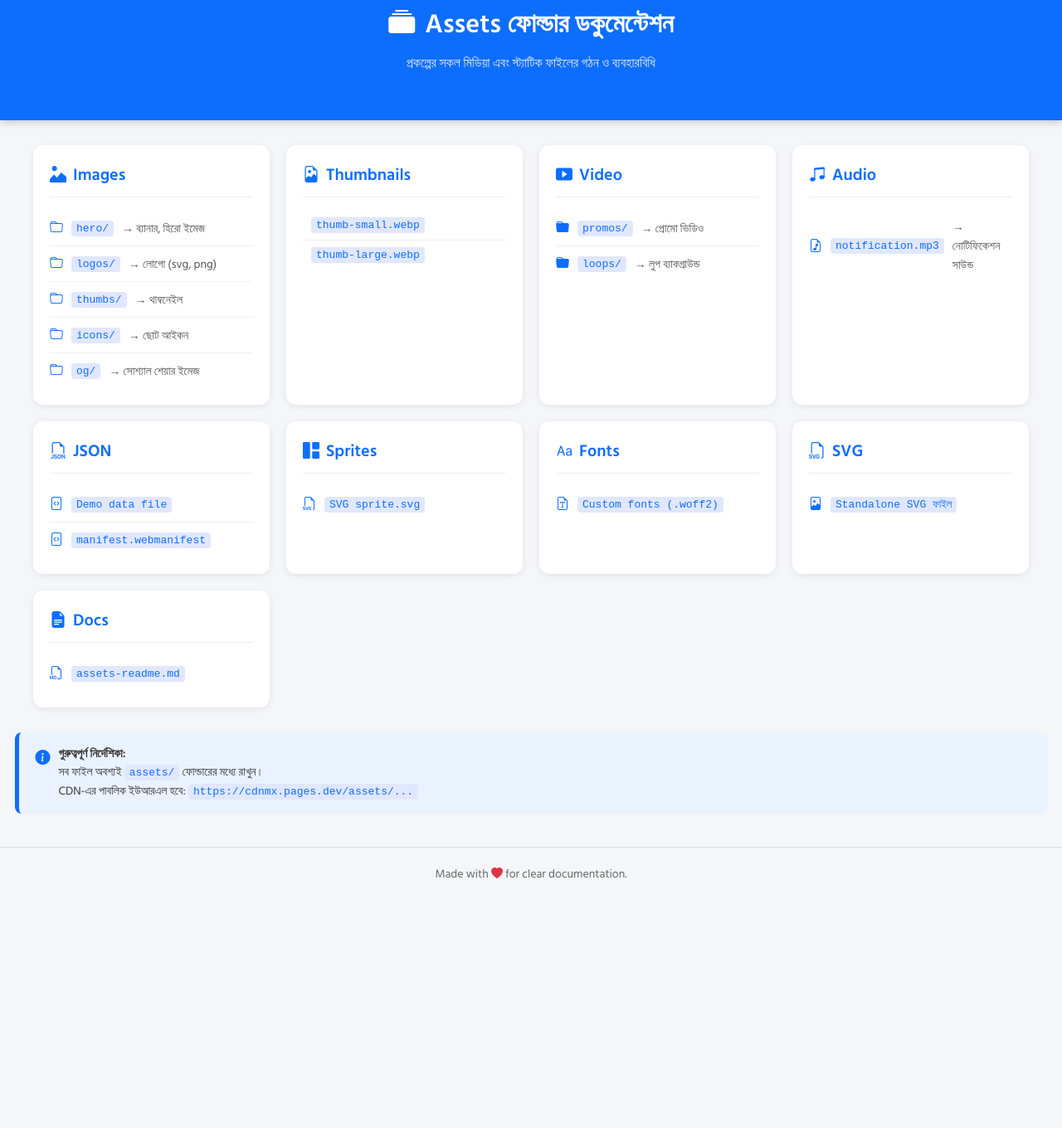
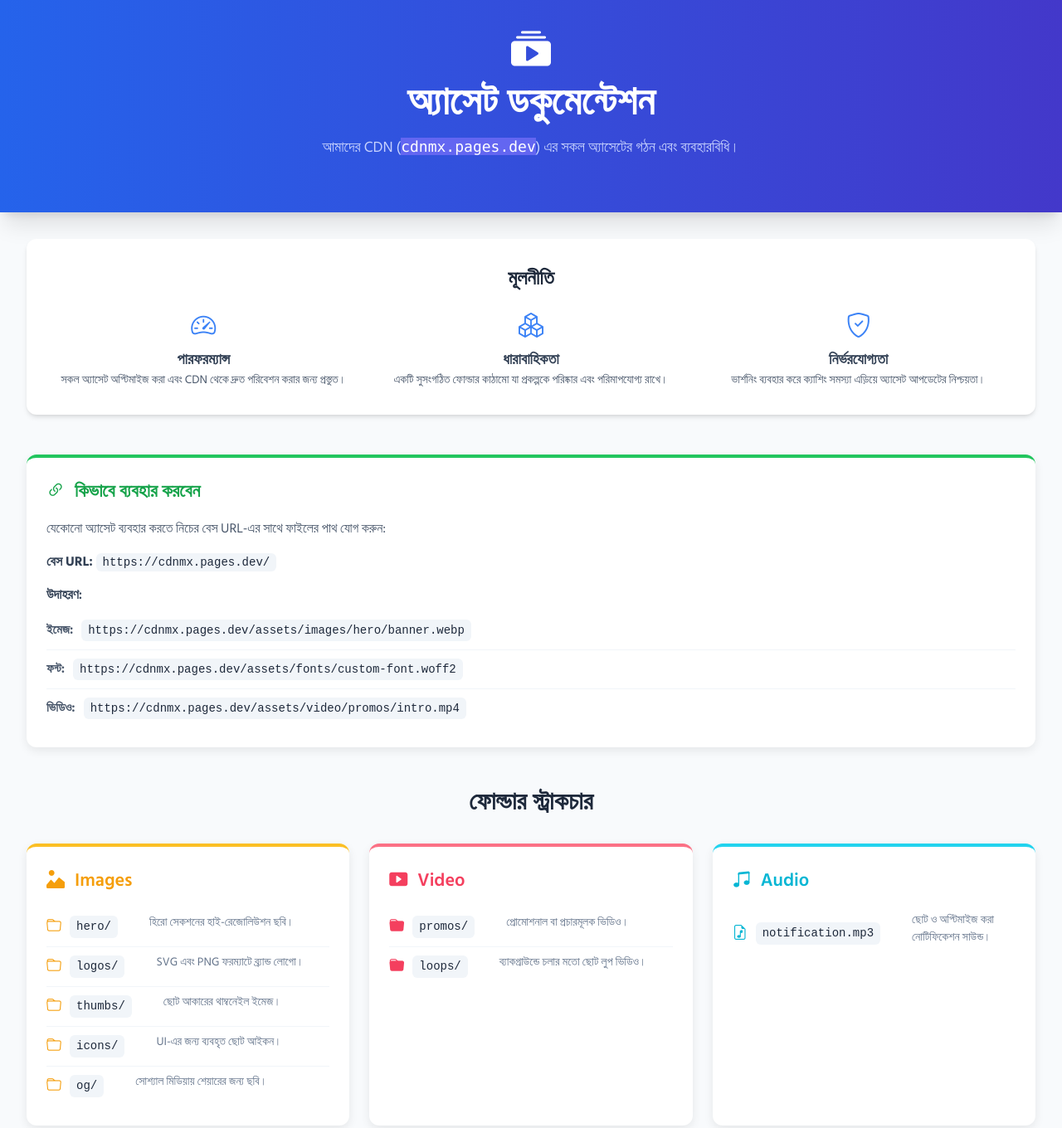
Before and after one commit to mdmubarokhosin/CDNMX, a plain HTML site: page index.html in a window 1280 px wide. Shown: the part 37-1397 px from the top of the page at 83% size. Before the commit the page ends 1122 px from the top, so only its background shows below. Drawn offline with nearby package versions, Linux system fonts and the light colour scheme.

Commit message:
Update index.html

```diff
--- a/index.html
+++ b/index.html
@@ -3,254 +3,203 @@
 <head>
   <meta charset="UTF-8"/>
   <meta name="viewport" content="width=device-width, initial-scale=1.0"/>
-  <title>Assets ফোল্ডার ডকুমেন্টেশন</title>
+  <title>প্রকল্পের অ্যাসেট ডকুমেন্টেশন</title>
+
+  <!-- Tailwind CSS (for utility classes like gradients) -->
+  <script src="https://cdn.tailwindcss.com"></script>
 
   <!-- Bootstrap Icons CDN -->
   <link href="https://cdn.jsdelivr.net/npm/bootstrap-icons@1.11.3/font/bootstrap-icons.css" rel="stylesheet">
 
-  <!-- Google Fonts (Optional, for better Bengali rendering) -->
+  <!-- Google Fonts for Bengali -->
   <link rel="preconnect" href="https://fonts.googleapis.com">
   <link rel="preconnect" href="https://fonts.gstatic.com" crossorigin>
-  <link href="https://fonts.googleapis.com/css2?family=Hind+Siliguri:wght@400;500;600&display=swap" rel="stylesheet">
+  <link href="https://fonts.googleapis.com/css2?family=Hind+Siliguri:wght@400;500;600;700&display=swap" rel="stylesheet">
 
   <style>
     body {
       font-family: "Hind Siliguri", "Segoe UI", Arial, sans-serif;
-      background: #f4f6f9;
-      margin: 0;
-      padding: 0;
-      color: #333;
+      background-color: #f8fafc;
+      color: #334155;
     }
-    header {
-      background: #0d6efd;
-      color: #fff;
-      padding: 40px 20px;
-      text-align: center;
-      box-shadow: 0 2px 10px rgba(0,0,0,0.2);
+
+    /* Custom Styles for a Polished Look */
+    .card {
+      background: #ffffff;
+      border-radius: 12px;
+      padding: 24px;
+      box-shadow: 0 4px 12px rgba(0,0,0,0.08);
+      transition: transform 0.3s ease, box-shadow 0.3s ease;
+      border-top: 4px solid;
     }
-    header h1 {
-      margin: 0;
-      font-size: 32px;
+    .card:hover {
+      transform: translateY(-5px);
+      box-shadow: 0 8px 20px rgba(0,0,0,0.12);
+    }
+    .card-header {
+      font-size: 22px;
       font-weight: 600;
       display: flex;
       align-items: center;
-      justify-content: center;
       gap: 12px;
+      margin-bottom: 16px;
     }
-    header p {
-      margin-top: 8px;
-      font-size: 16px;
-      color: #e0e7ff;
-    }
-
-    main {
-      max-width: 1200px;
-      margin: 30px auto;
-      padding: 0 20px;
-      display: grid;
-      grid-template-columns: repeat(auto-fit, minmax(280px, 1fr));
-      gap: 20px;
-    }
-
-    section {
-      background: #fff;
-      border-radius: 12px;
-      padding: 20px;
-      box-shadow: 0 2px 8px rgba(0,0,0,0.08);
-      transition: transform 0.2s, box-shadow 0.2s;
-    }
-    section:hover {
-      transform: translateY(-4px);
-      box-shadow: 0 6px 14px rgba(0,0,0,0.12);
-    }
-
-    section h2 {
-      font-size: 20px;
-      font-weight: 600;
-      color: #0d6efd;
-      margin-top: 0;
-      margin-bottom: 16px;
-      display: flex;
-      align-items: center;
-      gap: 8px;
-      border-bottom: 1px solid #eee;
-      padding-bottom: 10px;
-    }
-
-    ul {
-      list-style: none;
-      padding: 0;
-      margin: 0;
-    }
-    ul li {
-      font-size: 14px;
-      padding: 8px 0;
+    .card ul { list-style: none; padding: 0; margin: 0; }
+    .card li {
       display: flex;
       align-items: center;
       gap: 10px;
-      border-bottom: 1px solid #f0f0f0;
-      color: #555;
+      padding: 10px 0;
+      font-size: 15px;
+      color: #475569;
+      border-bottom: 1px solid #f1f5f9;
     }
-    ul li:last-child {
-      border-bottom: none;
-    }
-    ul li i {
-      color: #0d6efd;
-      font-size: 16px;
-      flex-shrink: 0;
-    }
-
-    .note {
-      max-width: 1200px;
-      margin: 20px auto;
-      padding: 15px 20px;
-      background: #eaf2ff;
-      border-left: 5px solid #0d6efd;
-      border-radius: 8px;
+    .card li:last-child { border-bottom: none; }
+    .card li i { font-size: 18px; flex-shrink: 0; }
+    .card code {
+      background-color: #f1f5f9;
+      padding: 3px 8px;
+      border-radius: 6px;
+      font-family: monospace;
       font-size: 14px;
-      line-height: 1.6;
-      display: flex;
-      gap: 10px;
-      align-items: flex-start;
-    }
-    .note i {
-      font-size: 18px;
-      color: #0d6efd;
-      margin-top: 3px;
-    }
-    code {
-      background: #e0e7ff;
-      padding: 2px 6px;
-      border-radius: 4px;
-      font-family: monospace;
-      font-size: 13px;
-      color: #0d6efd;
+      color: #1e293b;
       font-weight: 500;
     }
-
-    footer {
-      text-align: center;
-      padding: 20px;
+    .description {
+        color: #64748b;
         font-size: 14px;
-      color: #666;
-      margin-top: 40px;
-      border-top: 1px solid #e0e0e0;
+        margin-left: 28px; /* Aligns with text after icon */
+        margin-top: -6px;
+        margin-bottom: 6px;
     }
-    footer i {
-      color: #dc3545; /* Heart icon color */
-    }
-
-    /* Responsive tweaks */
-    @media (max-width: 600px) {
-      header h1 {
-        font-size: 24px;
-      }
-      section h2 {
-        font-size: 18px;
-      }
-    }
+    .hero-icon { font-size: 48px; }
   </style>
 </head>
 <body>
 
-  <header>
-    <h1><i class="bi bi-collection-fill"></i> Assets ফোল্ডার ডকুমেন্টেশন</h1>
-    <p>প্রকল্পের সকল মিডিয়া এবং স্ট্যাটিক ফাইলের গঠন ও ব্যবহারবিধি</p>
+  <!-- Header / Hero Section -->
+  <header class="bg-gradient-to-r from-blue-600 to-indigo-700 text-white text-center py-16 px-4 shadow-xl">
+    <div class="max-w-4xl mx-auto">
+      <i class="bi bi-collection-play-fill hero-icon mb-4"></i>
+      <h1 class="text-4xl md:text-5xl font-bold">অ্যাসেট ডকুমেন্টেশন</h1>
+      <p class="mt-4 text-lg text-indigo-200">আমাদের CDN (<code class="text-white bg-indigo-500">cdnmx.pages.dev</code>) এর সকল অ্যাসেটের গঠন এবং ব্যবহারবিধি।</p>
+    </div>
   </header>
 
-  <main>
-    <!-- Images -->
-    <section>
-      <h2><i class="bi bi-image-alt"></i> Images</h2>
-      <ul>
-        <li><i class="bi bi-folder"></i> <code>hero/</code> → ব্যানার, হিরো ইমেজ</li>
-        <li><i class="bi bi-folder"></i> <code>logos/</code> → লোগো (svg, png)</li>
-        <li><i class="bi bi-folder"></i> <code>thumbs/</code> → থাম্বনেইল</li>
-        <li><i class="bi bi-folder"></i> <code>icons/</code> → ছোট আইকন</li>
-        <li><i class="bi bi-folder"></i> <code>og/</code> → সোশ্যাল শেয়ার ইমেজ</li>
-      </ul>
+  <main class="max-w-7xl mx-auto p-4 md:p-8">
+
+    <!-- Core Principles Section -->
+    <section class="mb-12 bg-white p-8 rounded-xl shadow-md">
+        <h2 class="text-2xl font-bold text-center text-slate-800 mb-6">মূলনীতি</h2>
+        <div class="grid grid-cols-1 md:grid-cols-3 gap-8 text-center">
+            <div class="flex flex-col items-center">
+                <i class="bi bi-speedometer2 text-3xl text-blue-500 mb-2"></i>
+                <h3 class="font-semibold text-lg">পারফরম্যান্স</h3>
+                <p class="text-slate-600 text-sm">সকল অ্যাসেট অপ্টিমাইজ করা এবং CDN থেকে দ্রুত পরিবেশন করার জন্য প্রস্তুত।</p>
+            </div>
+            <div class="flex flex-col items-center">
+                <i class="bi bi-boxes text-3xl text-blue-500 mb-2"></i>
+                <h3 class="font-semibold text-lg">ধারাবাহিকতা</h3>
+                <p class="text-slate-600 text-sm">একটি সুসংগঠিত ফোল্ডার কাঠামো যা প্রকল্পকে পরিষ্কার এবং পরিমাপযোগ্য রাখে।</p>
+            </div>
+            <div class="flex flex-col items-center">
+                <i class="bi bi-shield-check text-3xl text-blue-500 mb-2"></i>
+                <h3 class="font-semibold text-lg">নির্ভরযোগ্যতা</h3>
+                <p class="text-slate-600 text-sm">ভার্শনিং ব্যবহার করে ক্যাশিং সমস্যা এড়িয়ে অ্যাসেট আপডেটের নিশ্চয়তা।</p>
+            </div>
+        </div>
     </section>
 
-    <!-- Thumbnails -->
-    <section>
-      <h2><i class="bi bi-file-earmark-image"></i> Thumbnails</h2>
-      <ul>
-        <li><i class="bi bi-filetype-webp"></i> <code>thumb-small.webp</code></li>
-        <li><i class="bi bi-filetype-webp"></i> <code>thumb-large.webp</code></li>
+    <!-- How to Use Section -->
+    <section class="mb-12">
+        <div class="card border-green-500">
+            <h2 class="card-header text-green-600"><i class="bi bi-link-45deg"></i> কিভাবে ব্যবহার করবেন</h2>
+            <p class="text-slate-600 mb-4">যেকোনো অ্যাসেট ব্যবহার করতে নিচের বেস URL-এর সাথে ফাইলের পাথ যোগ করুন:</p>
+            <p class="mb-2"><strong>বেস URL:</strong> <code>https://cdnmx.pages.dev/</code></p>
+            <h4 class="font-semibold mt-4 mb-2">উদাহরণ:</h4>
+            <ul class="text-sm">
+                <li><strong>ইমেজ:</strong> <code>https://cdnmx.pages.dev/assets/images/hero/banner.webp</code></li>
+                <li><strong>ফন্ট:</strong> <code>https://cdnmx.pages.dev/assets/fonts/custom-font.woff2</code></li>
+                <li><strong>ভিডিও:</strong> <code>https://cdnmx.pages.dev/assets/video/promos/intro.mp4</code></li>
             </ul>
+        </div>
     </section>
 
-    <!-- Video -->
-    <section>
-      <h2><i class="bi bi-play-btn-fill"></i> Video</h2>
+    <!-- Asset Folder Structure -->
+    <h2 class="text-3xl font-bold text-center text-slate-800 mb-8">ফোল্ডার স্ট্রাকচার</h2>
+    <div class="grid grid-cols-1 md:grid-cols-2 lg:grid-cols-3 gap-6">
+
+        <div class="card border-amber-400">
+            <h2 class="card-header text-amber-500"><i class="bi bi-image-alt"></i> Images</h2>
             <ul>
-        <li><i class="bi bi-folder-fill"></i> <code>promos/</code> → প্রোমো ভিডিও</li>
-        <li><i class="bi bi-folder-fill"></i> <code>loops/</code> → লুপ ব্যাকগ্রাউন্ড</li>
+                <li><i class="bi bi-folder text-amber-500"></i> <code>hero/</code><p class="description">হিরো সেকশনের হাই-রেজোলিউশন ছবি।</p></li>
+                <li><i class="bi bi-folder text-amber-500"></i> <code>logos/</code><p class="description">SVG এবং PNG ফরম্যাটে ব্র্যান্ড লোগো।</p></li>
+                <li><i class="bi bi-folder text-amber-500"></i> <code>thumbs/</code><p class="description">ছোট আকারের থাম্বনেইল ইমেজ।</p></li>
+                <li><i class="bi bi-folder text-amber-500"></i> <code>icons/</code><p class="description">UI-এর জন্য ব্যবহৃত ছোট আইকন।</p></li>
+                <li><i class="bi bi-folder text-amber-500"></i> <code>og/</code><p class="description">সোশ্যাল মিডিয়ায় শেয়ারের জন্য ছবি।</p></li>
             </ul>
-    </section>
+        </div>
 
-    <!-- Audio -->
-    <section>
-      <h2><i class="bi bi-music-note-beamed"></i> Audio</h2>
+        <div class="card border-rose-400">
+            <h2 class="card-header text-rose-500"><i class="bi bi-play-btn-fill"></i> Video</h2>
             <ul>
-        <li><i class="bi bi-file-earmark-music"></i> <code>notification.mp3</code> → নোটিফিকেশন সাউন্ড</li>
+                <li><i class="bi bi-folder-fill text-rose-500"></i> <code>promos/</code><p class="description">প্রোমোশনাল বা প্রচারমূলক ভিডিও।</p></li>
+                <li><i class="bi bi-folder-fill text-rose-500"></i> <code>loops/</code><p class="description">ব্যাকগ্রাউন্ডে চলার মতো ছোট লুপ ভিডিও।</p></li>
             </ul>
-    </section>
+        </div>
 
-    <!-- JSON -->
-    <section>
-      <h2><i class="bi bi-filetype-json"></i> JSON</h2>
+        <div class="card border-cyan-400">
+            <h2 class="card-header text-cyan-500"><i class="bi bi-music-note-beamed"></i> Audio</h2>
             <ul>
-        <li><i class="bi bi-file-code"></i> <code>Demo data file</code></li>
-        <li><i class="bi bi-file-code"></i> <code>manifest.webmanifest</code></li>
+                <li><i class="bi bi-file-earmark-music text-cyan-500"></i> <code>notification.mp3</code><p class="description">ছোট ও অপ্টিমাইজ করা নোটিফিকেশন সাউন্ড।</p></li>
             </ul>
-    </section>
+        </div>
 
-    <!-- Sprites -->
-    <section>
-      <h2><i class="bi bi-grid-1x2-fill"></i> Sprites</h2>
+        <div class="card border-teal-400">
+            <h2 class="card-header text-teal-500"><i class="bi bi-file-earmark-image"></i> Thumbnails</h2>
             <ul>
-        <li><i class="bi bi-filetype-svg"></i> <code>SVG sprite.svg</code></li>
+                 <li><i class="bi bi-filetype-webp text-teal-500"></i> <code>thumb-small.webp</code><p class="description">ছোট স্ক্রিনের জন্য দ্রুত লোডিং থাম্বনেইল।</p></li>
+                 <li><i class="bi bi-filetype-webp text-teal-500"></i> <code>thumb-large.webp</code><p class="description">বড় স্ক্রিনের জন্য হাই-কোয়ালিটি থাম্বনেইল।</p></li>
             </ul>
-    </section>
+        </div>
 
-    <!-- Fonts -->
-    <section>
-      <h2><i class="bi bi-type"></i> Fonts</h2>
+        <div class="card border-indigo-400">
+            <h2 class="card-header text-indigo-500"><i class="bi bi-filetype-json"></i> JSON</h2>
             <ul>
-        <li><i class="bi bi-file-earmark-font"></i> <code>Custom fonts (.woff2)</code></li>
+                <li><i class="bi bi-file-code text-indigo-500"></i> <code>Demo data file</code><p class="description">প্রকল্পের ডেমো বা প্রাথমিক ডেটা।</p></li>
+                <li><i class="bi bi-file-code text-indigo-500"></i> <code>manifest.webmanifest</code><p class="description">PWA (Progressive Web App) ম্যানিফেস্ট।</p></li>
             </ul>
-    </section>
+        </div>
 
-    <!-- Standalone SVG -->
-    <section>
-      <h2><i class="bi bi-filetype-svg"></i> SVG</h2>
+        <div class="card border-violet-400">
+            <h2 class="card-header text-violet-500"><i class="bi bi-type"></i> অন্যান্য ফাইল</h2>
             <ul>
-        <li><i class="bi bi-file-image"></i> <code>Standalone SVG ফাইল</code></li>
+                <li><i class="bi bi-grid-1x2-fill text-violet-500"></i> <code>Sprites/SVG sprite.svg</code><p class="description">আইকনগুলোকে একটি ফাইলে একত্রিত করা SVG স্প্রাইট।</p></li>
+                <li><i class="bi bi-file-earmark-font text-violet-500"></i> <code>Fonts/custom-font.woff2</code><p class="description">প্রকল্পের জন্য ব্যবহৃত কাস্টম ওয়েব ফন্ট।</p></li>
+                <li><i class="bi bi-filetype-svg text-violet-500"></i> <code>SVG/standalone.svg</code><p class="description">স্বতন্ত্রভাবে ব্যবহারযোগ্য SVG ফাইল।</p></li>
+                <li><i class="bi bi-filetype-md text-violet-500"></i> <code>Docs/assets-readme.md</code><p class="description">অ্যাসেট সম্পর্কিত বিস্তারিত মার্কডাউন ডকুমেন্টেশন।</p></li>
             </ul>
-    </section>
-
-    <!-- Docs -->
-    <section>
-      <h2><i class="bi bi-file-earmark-text-fill"></i> Docs</h2>
-      <ul>
-        <li><i class="bi bi-filetype-md"></i> <code>assets-readme.md</code></li>
-      </ul>
-    </section>
-  </main>
-
-  <div class="note">
-    <i class="bi bi-info-circle-fill"></i>
-    <div>
-      <strong>গুরুত্বপূর্ণ নির্দেশিকা:</strong> <br>
-      সব ফাইল অবশ্যই <code>assets/</code> ফোল্ডারের মধ্যে রাখুন। <br>
-      CDN-এর পাবলিক ইউআরএল হবে:
-      <code>https://cdnmx.pages.dev/assets/...</code>
         </div>
     </div>
 
-  <footer>
-    Made with <i class="bi bi-heart-fill"></i> for clear documentation.
+    <!-- Best Practices -->
+    <section class="mt-12">
+        <div class="card border-sky-500">
+            <h2 class="card-header text-sky-600"><i class="bi bi-lightbulb-fill"></i> সেরা অনুশীলন (Best Practices)</h2>
+            <ul class="space-y-3">
+                <li class="items-start"><i class="bi bi-check-circle-fill text-sky-500"></i><div><strong>ফাইলের নামকরণ:</strong> ফাইলের নাম ছোট হাতের অক্ষরে এবং অর্থপূর্ণ রাখুন। শব্দ আলাদা করতে হাইফেন (-) ব্যবহার করুন। যেমন: <code>main-logo-dark.svg</code></div></li>
+                <li class="items-start"><i class="bi bi-check-circle-fill text-sky-500"></i><div><strong>অপ্টিমাইজেশন:</strong> আপলোড করার আগে ছবি (TinyPNG ব্যবহার করে), ভিডিও, এবং SVG অপ্টিমাইজ করুন। WebP ফরম্যাট ব্যবহার করা উত্তম।</div></li>
+                <li class="items-start"><i class="bi bi-check-circle-fill text-sky-500"></i><div><strong>ভার্শনিং:</strong> গুরুত্বপূর্ণ ফাইল আপডেট করার সময় ফাইলের নামে ভার্সন নম্বর যোগ করুন (যেমন: <code>style.v2.css</code>), যাতে ব্যবহারকারীরা পুরোনো ক্যাশড ফাইল না পায়।</div></li>
+            </ul>
+        </div>
+    </section>
+
+  </main>
+
+  <!-- Footer -->
+  <footer class="text-center p-8 mt-8 border-t border-slate-200">
+    <p class="text-slate-600">একটি সুসংগঠিত ভবিষ্যতের জন্য ডকুমেন্টেশন।</p>
+    <a href="#" class="text-blue-500 hover:text-blue-700 mt-2 inline-block text-2xl"><i class="bi bi-github"></i></a>
   </footer>
 
 </body>
```
Lines whose indentation alone changed are shown as unchanged.
